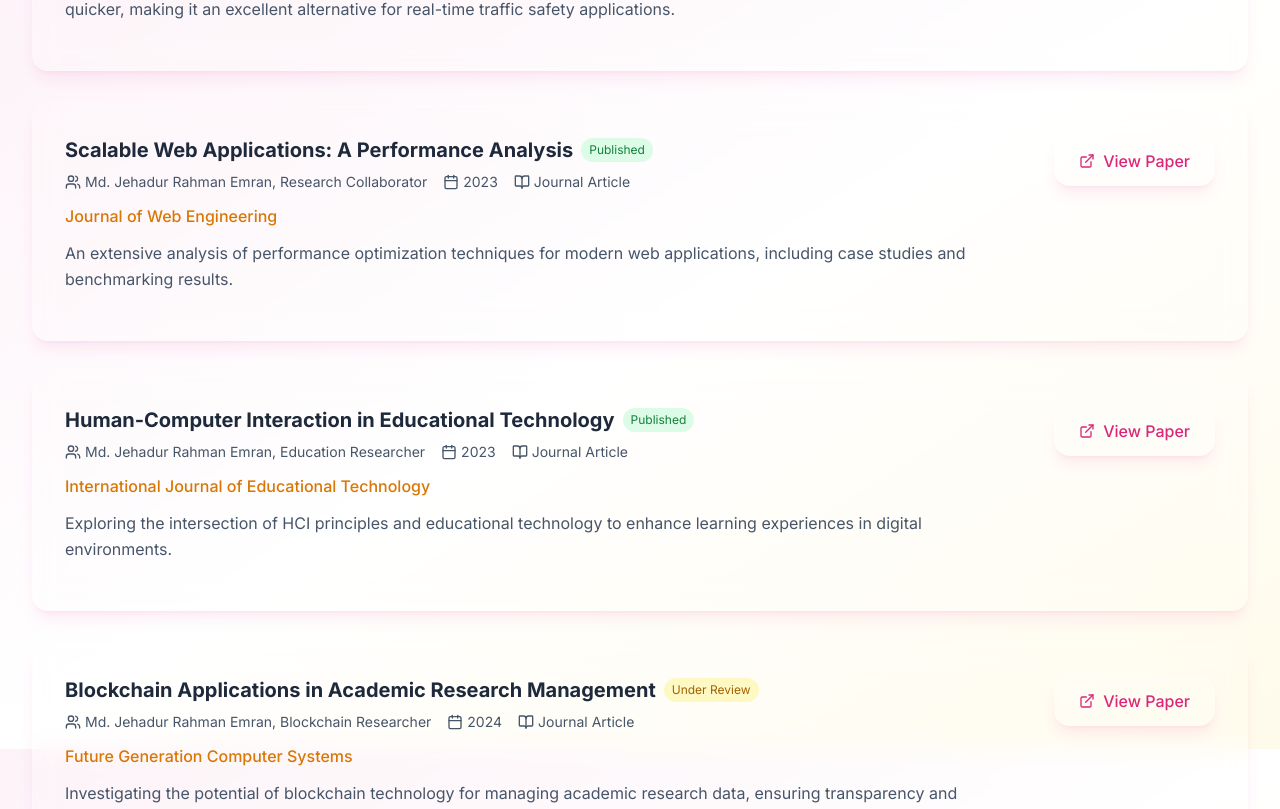
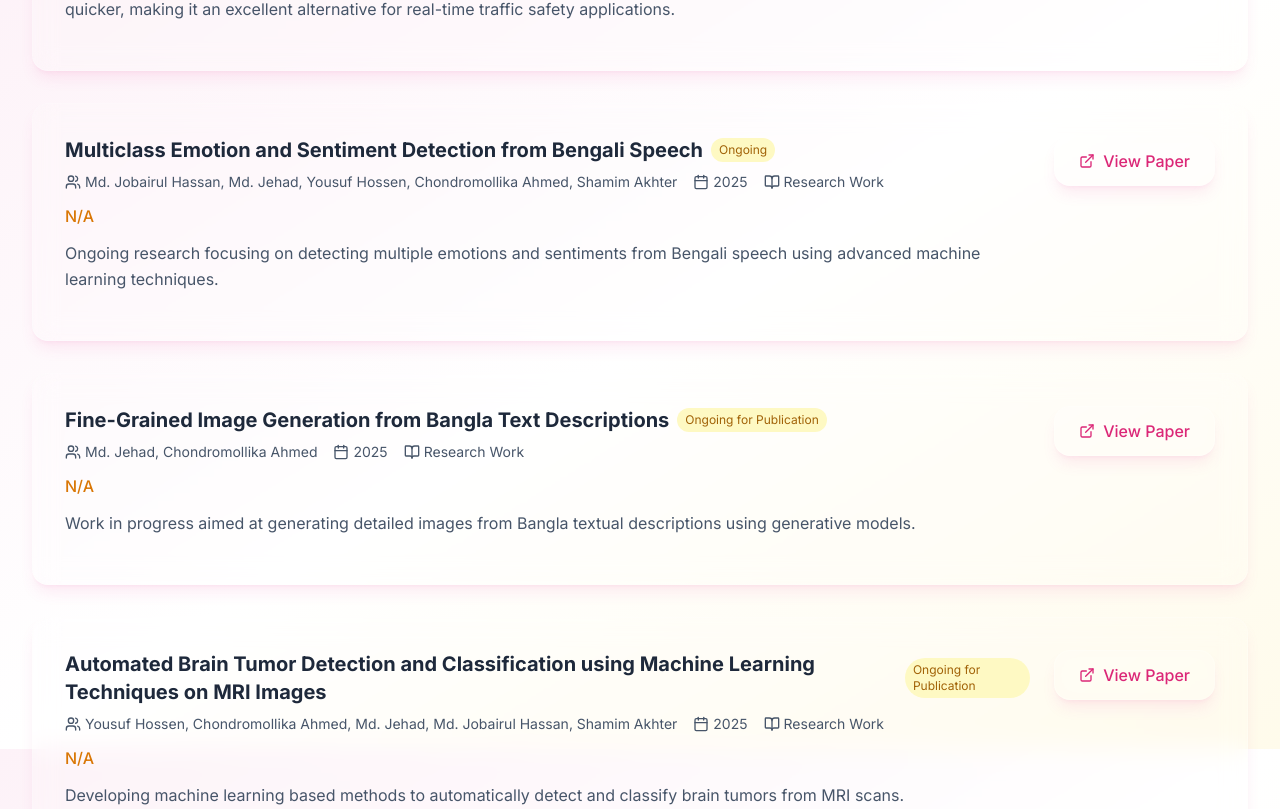
Before and after one commit to JehadurRE/portfolio.jehadurre.me, a React (Vite) app: page / in a window 1280 px wide. Shown: the part 4051-4860 px from the top of the page. Built offline with nearby package versions, Linux system fonts and the light colour scheme; no server answers; the database is empty.

Commit message:
#Fixed Research Details

```diff
--- a/src/components/Research.tsx
+++ b/src/components/Research.tsx
@@ -22,38 +22,39 @@ const Research: React.FC = () => {
       status: 'Published'
     },
     {
-      id: 2,
-      title: 'Scalable Web Applications: A Performance Analysis',
-      authors: ['Md. Jehadur Rahman Emran', 'Research Collaborator'],
-      venue: 'Journal of Web Engineering',
-      year: 2023,
-      type: 'Journal Article',
-      abstract: 'An extensive analysis of performance optimization techniques for modern web applications, including case studies and benchmarking results.',
-      link: 'https://scholar.google.com/citations?user=xfSa-0oAAAAJ&hl=en',
-      status: 'Published'
-    },
-    {
-      id: 3,
-      title: 'Human-Computer Interaction in Educational Technology',
-      authors: ['Md. Jehadur Rahman Emran', 'Education Researcher'],
-      venue: 'International Journal of Educational Technology',
-      year: 2023,
-      type: 'Journal Article',
-      abstract: 'Exploring the intersection of HCI principles and educational technology to enhance learning experiences in digital environments.',
-      link: 'https://scholar.google.com/citations?user=xfSa-0oAAAAJ&hl=en',
-      status: 'Published'
-    },
-    {
-      id: 4,
-      title: 'Blockchain Applications in Academic Research Management',
-      authors: ['Md. Jehadur Rahman Emran', 'Blockchain Researcher'],
-      venue: 'Future Generation Computer Systems',
-      year: 2024,
-      type: 'Journal Article',
-      abstract: 'Investigating the potential of blockchain technology for managing academic research data, ensuring transparency and immutability.',
-      link: 'https://scholar.google.com/citations?user=xfSa-0oAAAAJ&hl=en',
-      status: 'Under Review'
-    }
+  "id": 2,
+  "title": "Multiclass Emotion and Sentiment Detection from Bengali Speech",
+  "authors": ["Md. Jobairul Hassan", "Md. Jehad", "Yousuf Hossen", "Chondromollika Ahmed", "Shamim Akhter"],
+  "venue": "N/A",
+  "year": 2025,
+  "type": "Research Work",
+  "abstract": "Ongoing research focusing on detecting multiple emotions and sentiments from Bengali speech using advanced machine learning techniques.",
+  "link": "https://www.canva.com/design/DAFiicoL_0c/Ese3UttXW348WFB6QKvuTQ/view?utm_content=DAFiicoL_0c&utm_campaign=designshare&utm_medium=link2&utm_source=uniquelinks&utlId=h08a6a10a21",
+  "status": "Ongoing"
+},
+{
+  "id": 3,
+  "title": "Fine-Grained Image Generation from Bangla Text Descriptions",
+  "authors": ["Md. Jehad", "Chondromollika Ahmed"],
+  "venue": "N/A",
+  "year": 2025,
+  "type": "Research Work",
+  "abstract": "Work in progress aimed at generating detailed images from Bangla textual descriptions using generative models.",
+  "link": "https://drive.google.com/file/d/1ejdHt_HPyqX2ZqtAp4FrvRZzA_NoJnF8/view?usp=sharing",
+  "status": "Ongoing for Publication"
+},
+{
+  "id": 4,
+  "title": "Automated Brain Tumor Detection and Classification using Machine Learning Techniques on MRI Images",
+  "authors": ["Yousuf Hossen", "Chondromollika Ahmed", "Md. Jehad", "Md. Jobairul Hassan",  "Shamim Akhter"],
+  "venue": "N/A",
+  "year": 2025,
+  "type": "Research Work",
+  "abstract": "Developing machine learning based methods to automatically detect and classify brain tumors from MRI scans.",
+  "link": "https://www.canva.com/design/DAFsDMImDMU/uyss8iRDHZASGnqTI68qBg/view?utm_content=DAFsDMImDMU&utm_campaign=designshare&utm_medium=link2&utm_source=uniquelinks&utlId=hc255806031",
+  "status": "Ongoing for Publication"
+}
+
   ];
 
   const researchAreas = [
```
